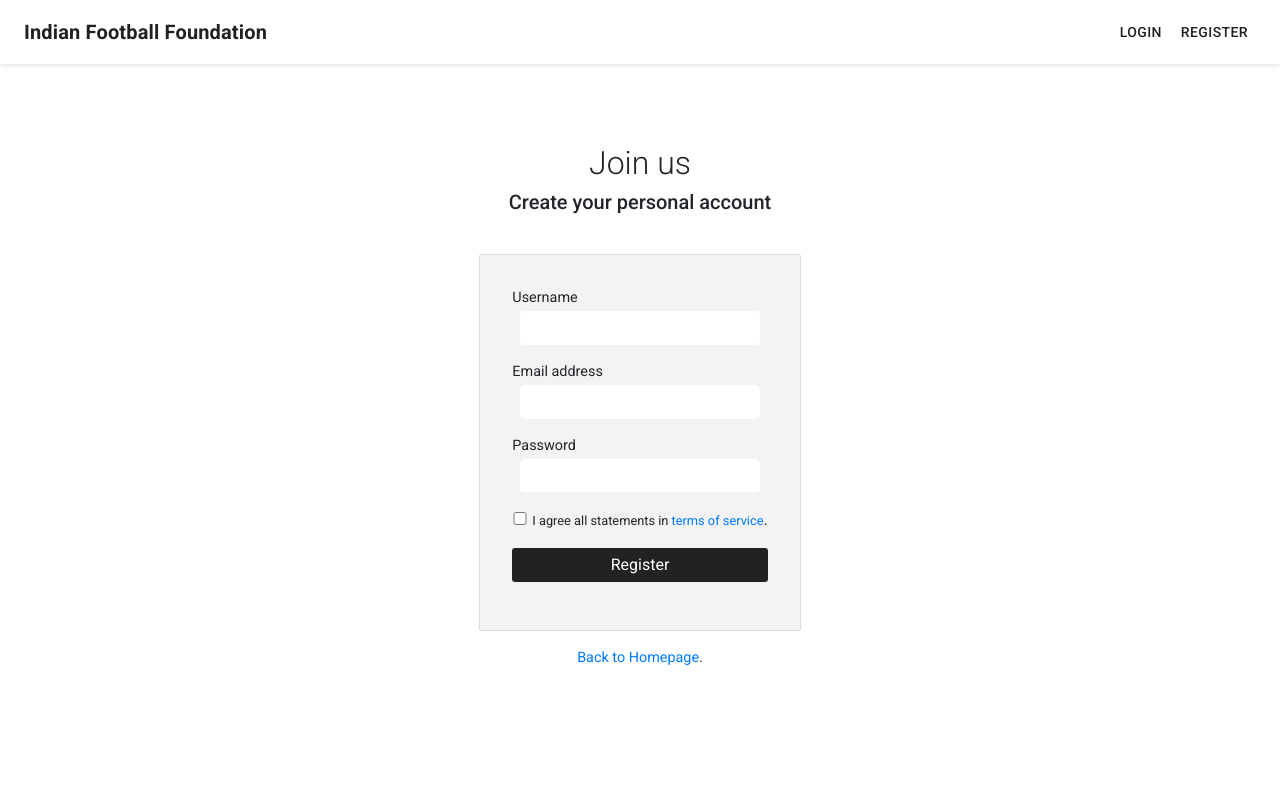
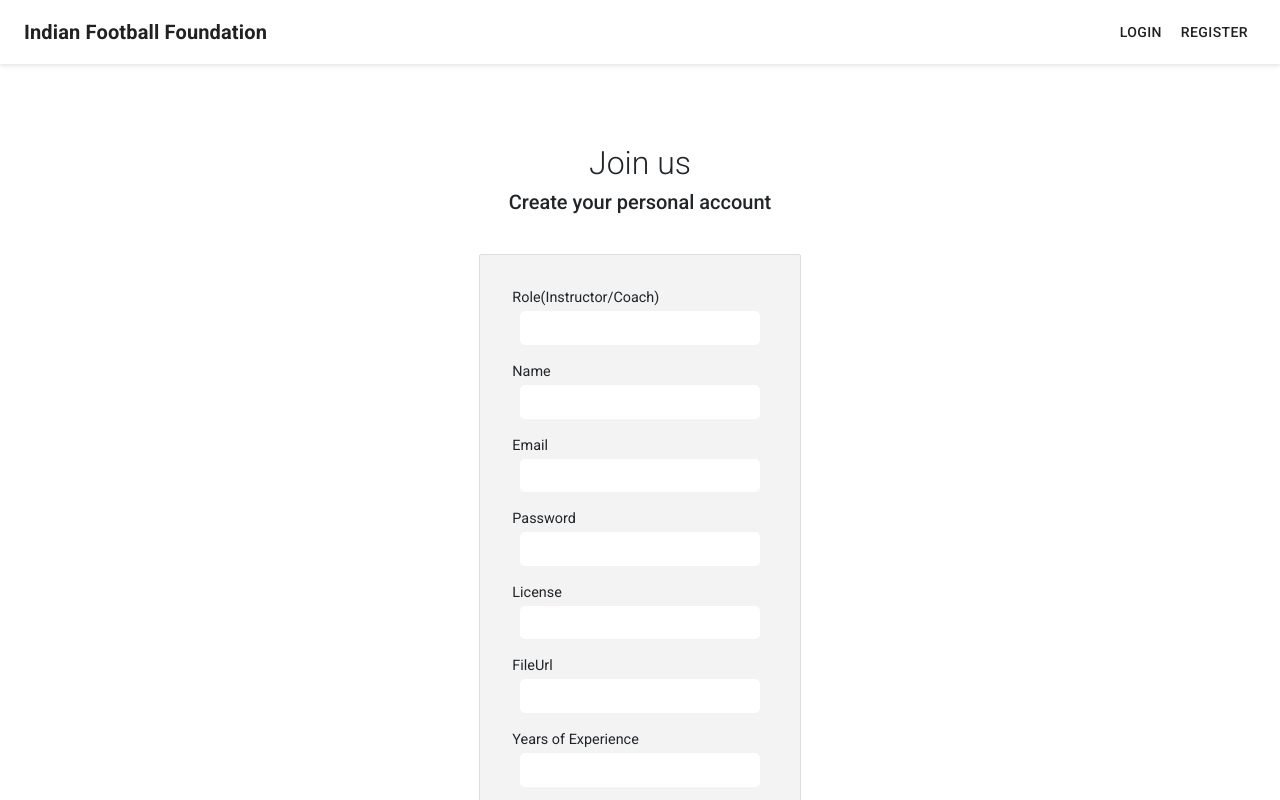
Before and after one commit to cfgmumbai2023/Team-3, a React (Create React App) app in the folder frontend/: page /register in a window 1280 px wide. Shown: the top 800 px of the page. Built offline with nearby package versions, Linux system fonts and the light colour scheme; a web font is replaced by a local one.

Commit message:
change in bg img

```diff
--- a/frontend/src/components/Register.jsx
+++ b/frontend/src/components/Register.jsx
@@ -12,16 +12,32 @@ export default function SignUpPage() {
             <h5>Create your personal account</h5>
             <form action="/home">
                 <p>
-                    <label>Username</label><br/>
+                    <label>Role(Instructor/Coach)</label><br/>
                     <input type="text" name="first_name" required />
                 </p>
                 <p>
-                    <label>Email address</label><br/>
+                    <label>Name</label><br/>
                     <input type="email" name="email" required />
                 </p>
                 <p>
+                    <label>Email</label><br/>
+                    <input type="password" name="password" requiredc />
+                </p>
+                <p>
                     <label>Password</label><br/>
-                    <input type="password" name="password" requiredc />
+                    <input type="text" name="first_name" required />
+                </p>
+                <p>
+                    <label>License</label><br/>
+                    <input type="text" name="first_name" required />
+                </p>
+                <p>
+                    <label>FileUrl</label><br/>
+                    <input type="text" name="first_name" required />
+                </p>
+                <p>
+                    <label>Years of Experience</label><br/>
+                    <input type="text" name="first_name" required />
                 </p>
                 <p>
                     <input type="checkbox" name="checkbox" id="checkbox" required /> <span>I agree all statements in <a href="https://google.com" target="_blank" rel="noopener noreferrer">terms of service</a></span>.
```
